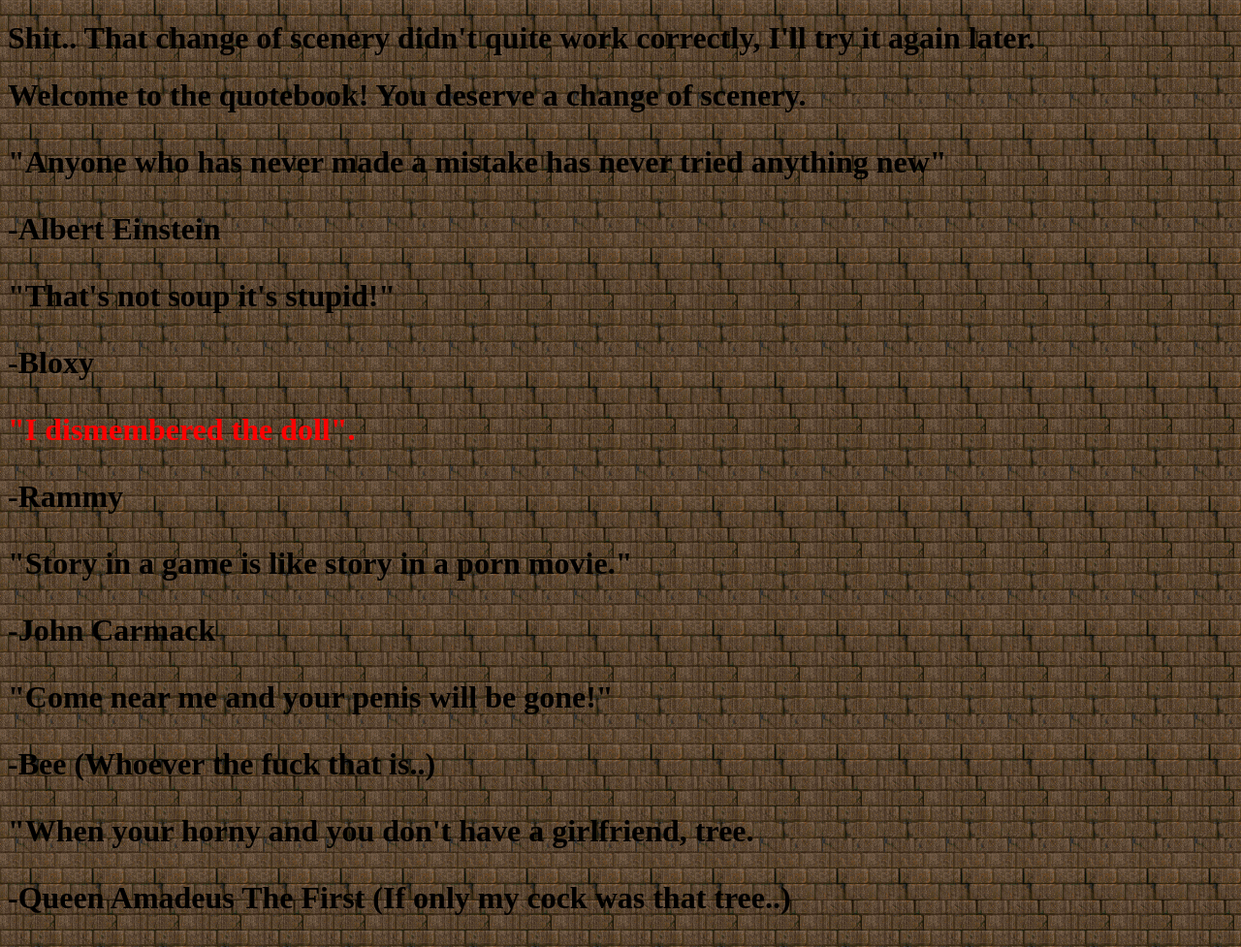
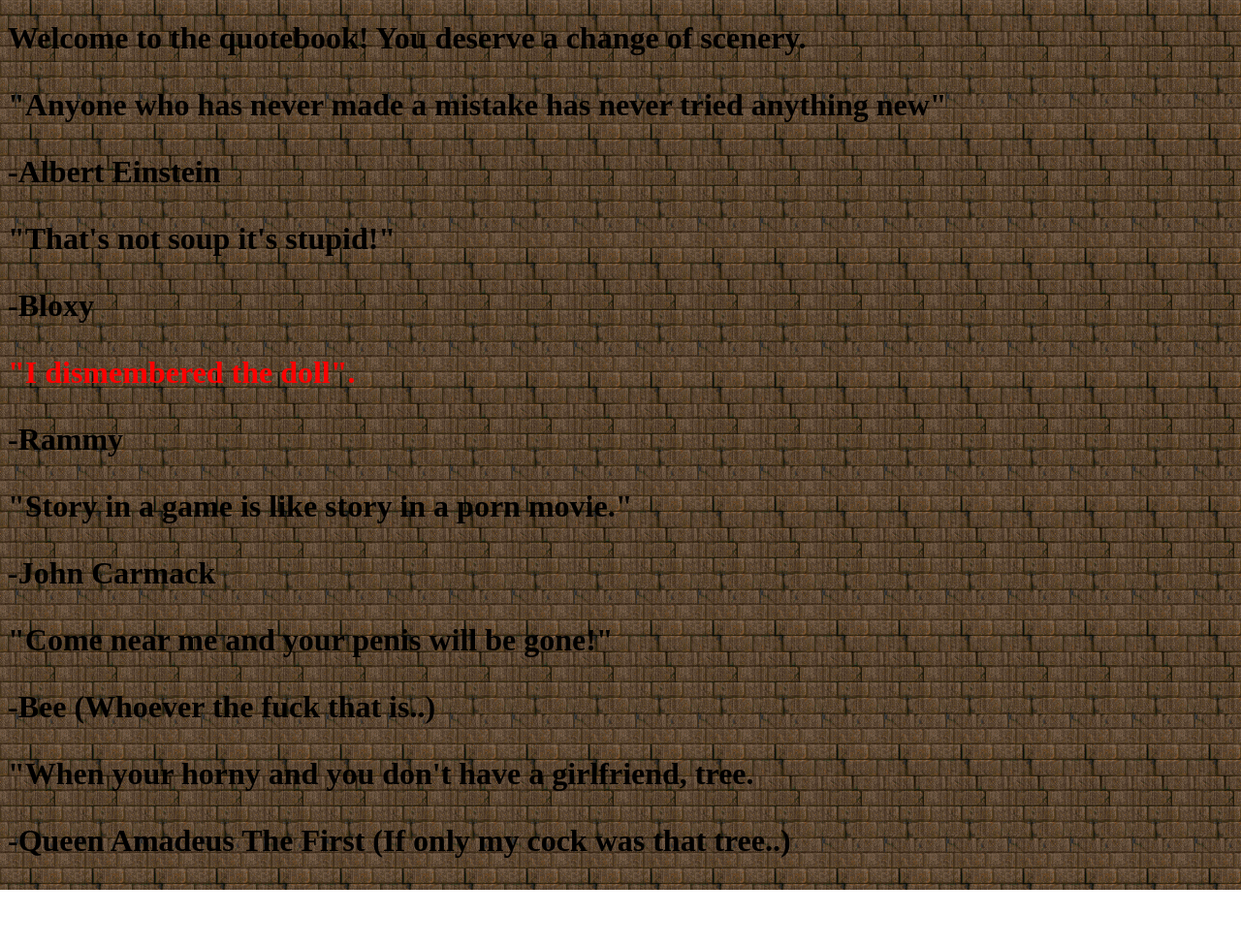
Before and after one commit to thatsnotsoup/PsychoticFriendsNetwork, a plain HTML site: page quotebook.html in a window 1280 px wide. Shown: the whole page at 97% size. After the commit the page ends 918 px from the top, so only its background shows below. Drawn offline with Linux system fonts and the light colour scheme.

Commit message:
Update quotebook.html

```diff
--- a/quotebook.html
+++ b/quotebook.html
@@ -5,8 +5,6 @@ body {
   background-image: url('BRICK9.png');
 }
 </style>
-
- <h1>Shit.. That change of scenery didn't quite work correctly, I'll try it again later.<h1>
 
 <h1>Welcome to the quotebook! You deserve a change of scenery.<h1>
 
```
